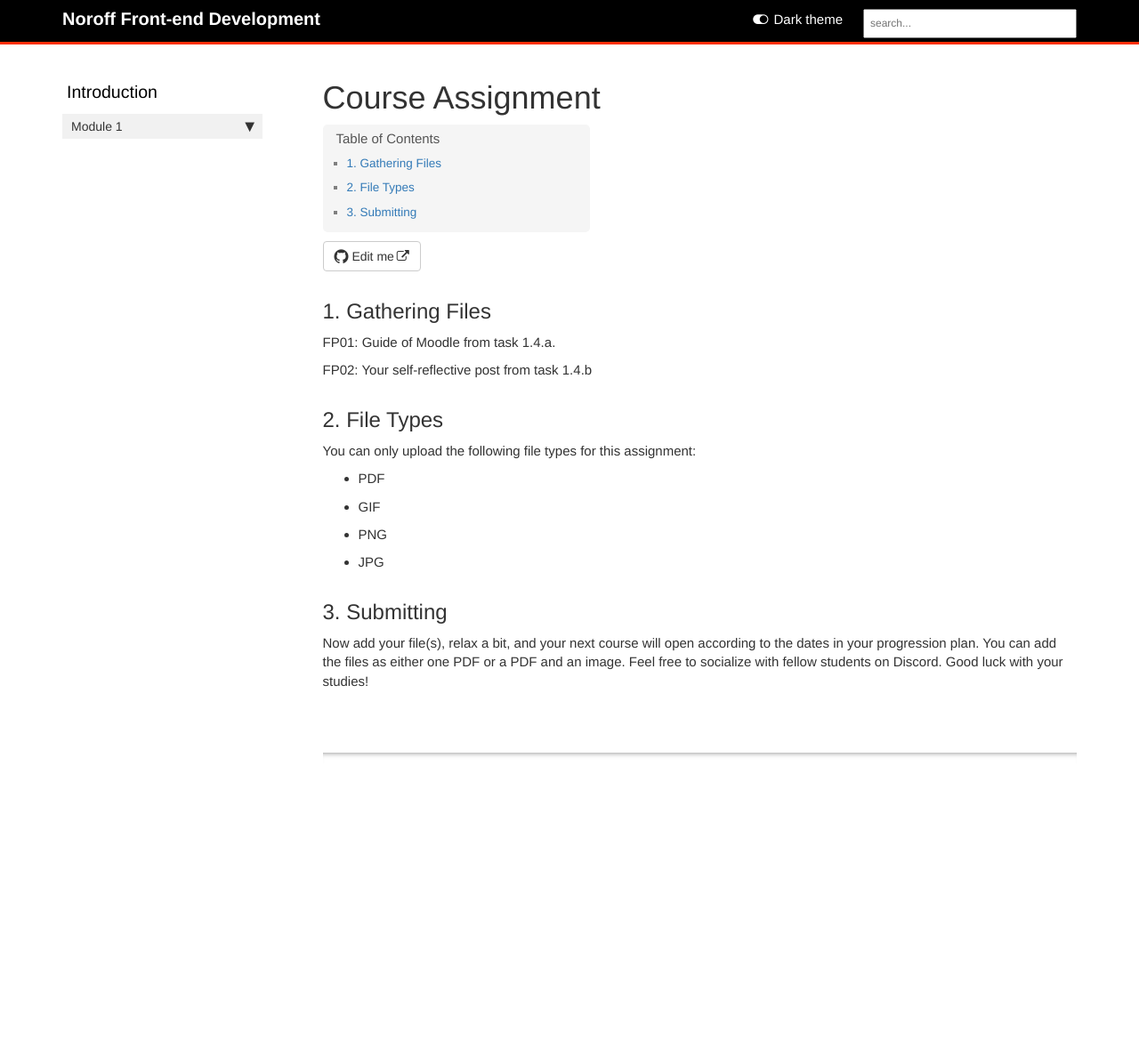
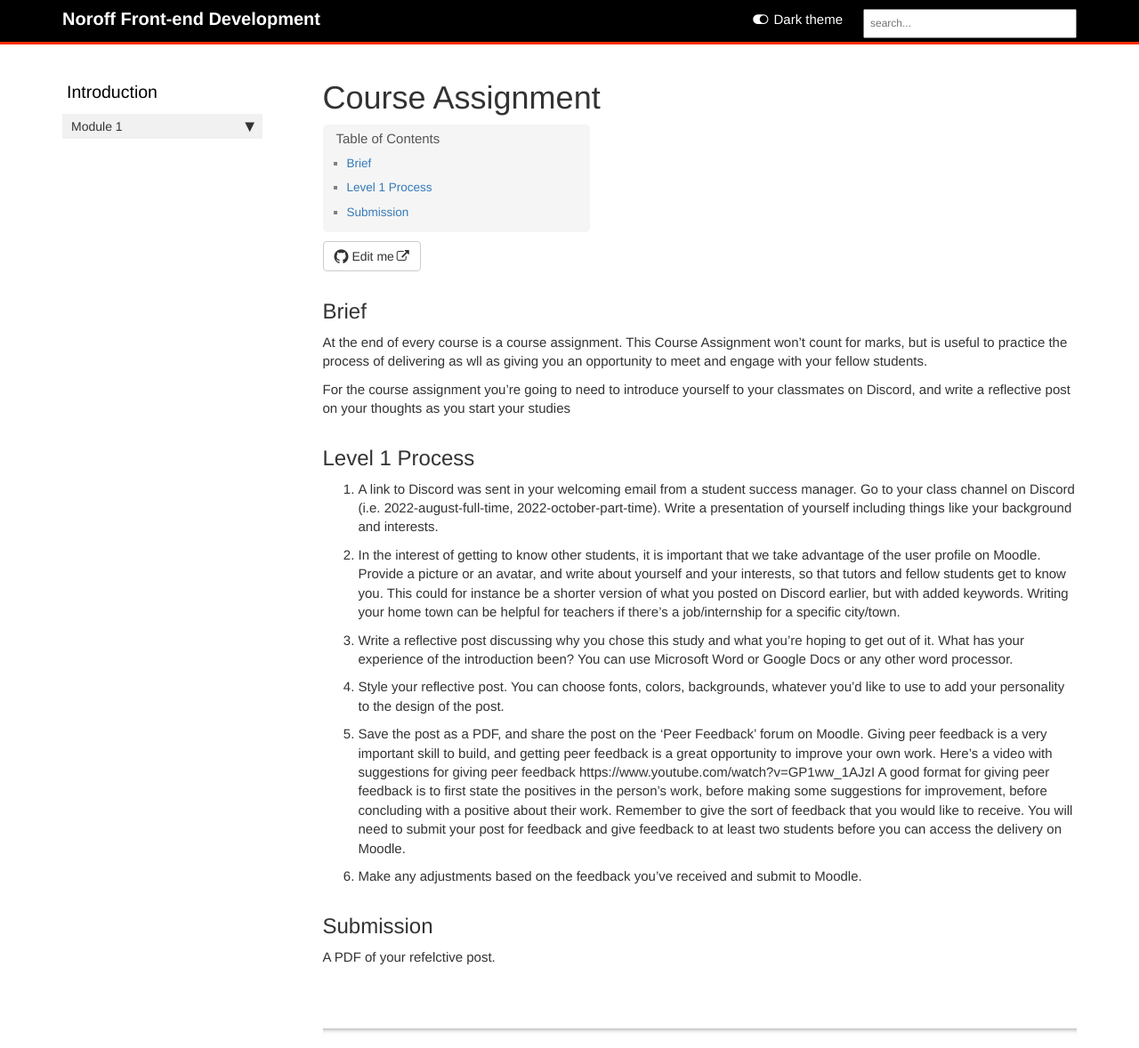
Before and after one commit to AmberBentley/content-feu, a Jekyll site: the page built from pages/introduction/ca.md, in a window 1280 px wide. Shown: the whole page at 89% size. Built offline with Jekyll 4.4.1, drawn with Linux system fonts in a browser that asks for light colours; comment, search, counter and statistics services are not loaded; before the commit the page ends 900 px from its top, so only the background shows below that.

Commit message:
Updates to the Introduction

```diff
--- a/pages/introduction/ca.md
+++ b/pages/introduction/ca.md
@@ -7,21 +7,26 @@ permalink: introduction/ca.html
 folder: introduction
 ---
 
-## 1. Gathering Files
+## Brief
 
-FP01: Guide of Moodle from task 1.4.a.
+At the end of every course is a course assignment. This Course Assignment won't count for marks, but is useful to practice the process of delivering as wll as giving you an opportunity to meet and engage with your fellow students.
 
-FP02: Your self-reflective post from task 1.4.b
+For the course assignment you're going to need to introduce yourself to your classmates on Discord, and write a reflective post on your thoughts as you start your studies
 
-## 2. File Types
+## Level 1 Process
 
-You can only upload the following file types for this assignment:
+1. A link to Discord was sent in your welcoming email from a student success manager. Go to your class channel on Discord (i.e. 2022-august-full-time, 2022-october-part-time). Write a presentation of yourself including things like your background and interests.
 
-- PDF
-- GIF
-- PNG
-- JPG
+2. In the interest of getting to know other students, it is important that we take advantage of the user profile on Moodle. Provide a picture or an avatar, and write about yourself and your interests, so that tutors and fellow students get to know you. This could for instance be a shorter version of what you posted on Discord earlier, but with added keywords. Writing your home town can be helpful for teachers if there's a job/internship for a specific city/town.
 
-## 3. Submitting
+3. Write a reflective post discussing why you chose this study and what you're hoping to get out of it. What has your experience of the introduction been? You can use Microsoft Word or Google Docs or any other word processor.
 
-Now add your file(s), relax a bit, and your next course will open according to the dates in your progression plan. You can add the files as either one PDF or a PDF and an image. Feel free to socialize with fellow students on Discord. Good luck with your studies!
+4. Style your reflective post. You can choose fonts, colors, backgrounds, whatever you'd like to use to add your personality to the design of the post.
+
+5. Save the post as a PDF, and share the post on the 'Peer Feedback' forum on Moodle. Giving peer feedback is a very important skill to build, and getting peer feedback is a great opportunity to improve your own work. Here's a video with suggestions for giving peer feedback https://www.youtube.com/watch?v=GP1ww_1AJzI A good format for giving peer feedback is to first state the positives in the person's work, before making some suggestions for improvement, before concluding with a positive about their work. Remember to give the sort of feedback that you would like to receive. You will need to submit your post for feedback and give feedback to at least two students before you can access the delivery on Moodle.
+
+6. Make any adjustments based on the feedback you've received and submit to Moodle.
+
+## Submission
+
+A PDF of your refelctive post.
```
Also changed, not shown: pages/introduction/file-delivery-lanekassen.md (+1 -5 lines), pages/introduction/moodle-reflective-journal.md (+1 -1 lines), pages/introduction/plagiarism-referencing.md (+2 -16 lines), pages/introduction/planning-communication.md (+0 -19 lines), pages/introduction/what-to-expect.md (+1 -1 lines).
